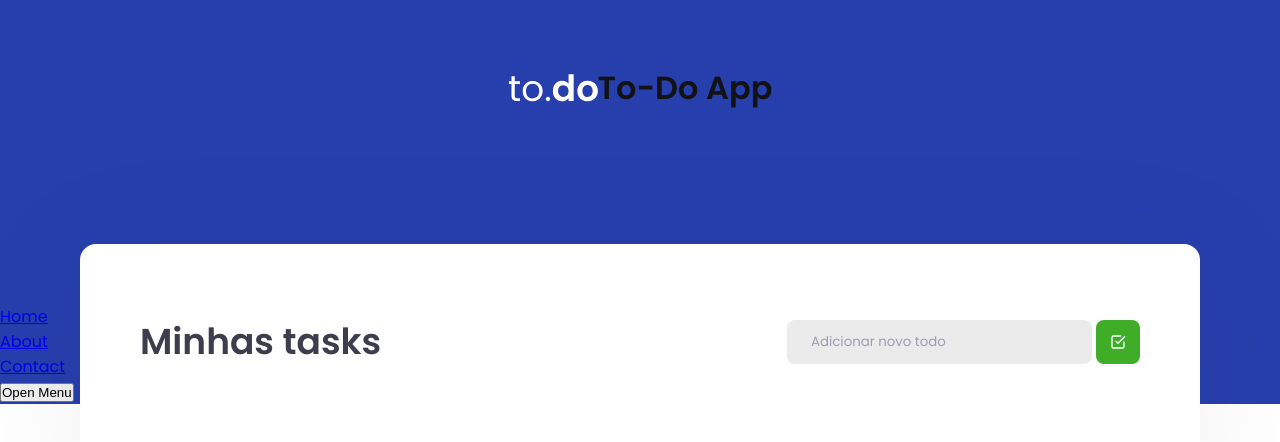
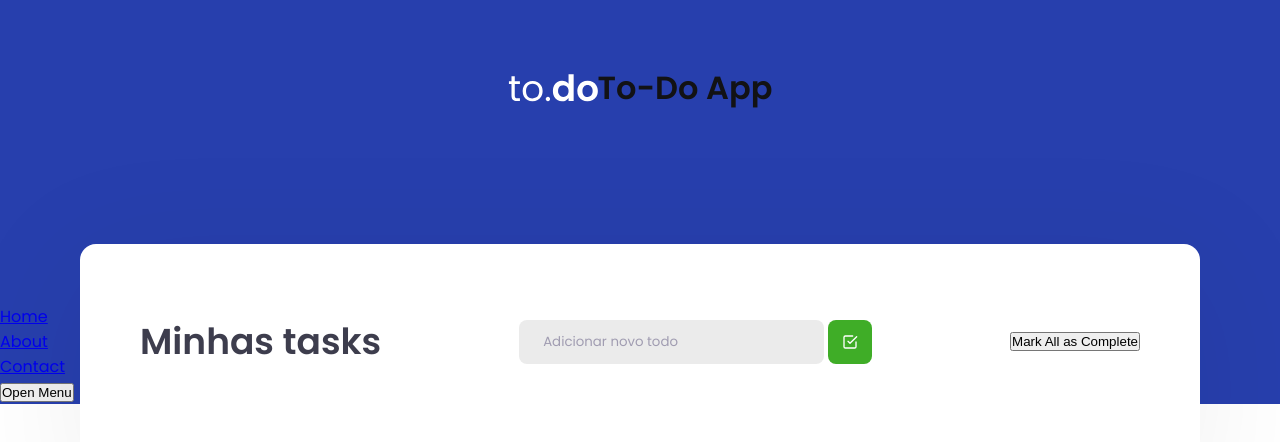
Before and after one commit to Eduardo-asj/tasklist-reactjs, a React app: page / in a window 1280 px wide. Shown: the top 442 px of the page. Built offline with nearby package versions, Linux system fonts and the light colour scheme.

Commit message:
Adding handleMarkAllTasksAsComplete

```diff
--- a/src/components/TaskList.tsx
+++ b/src/components/TaskList.tsx
@@ -56,6 +56,14 @@ export function TaskList() {
     setEditingTaskTitle('');
   }
 
+  function handleMarkAllTasksAsComplete() {
+    const updatedTasks = tasks.map((task) => ({
+      ...task,
+      isComplete: true,
+    }));
+    setTasks(updatedTasks);
+  }
+
   return (
     <section className='task-list container'>
       <header>
@@ -76,6 +84,9 @@ export function TaskList() {
             <FiCheckSquare size={16} color='#fff' />
           </button>
         </div>
+        <button onClick={handleMarkAllTasksAsComplete}>
+          Mark All as Complete
+        </button>
       </header>
 
       <main>
```
